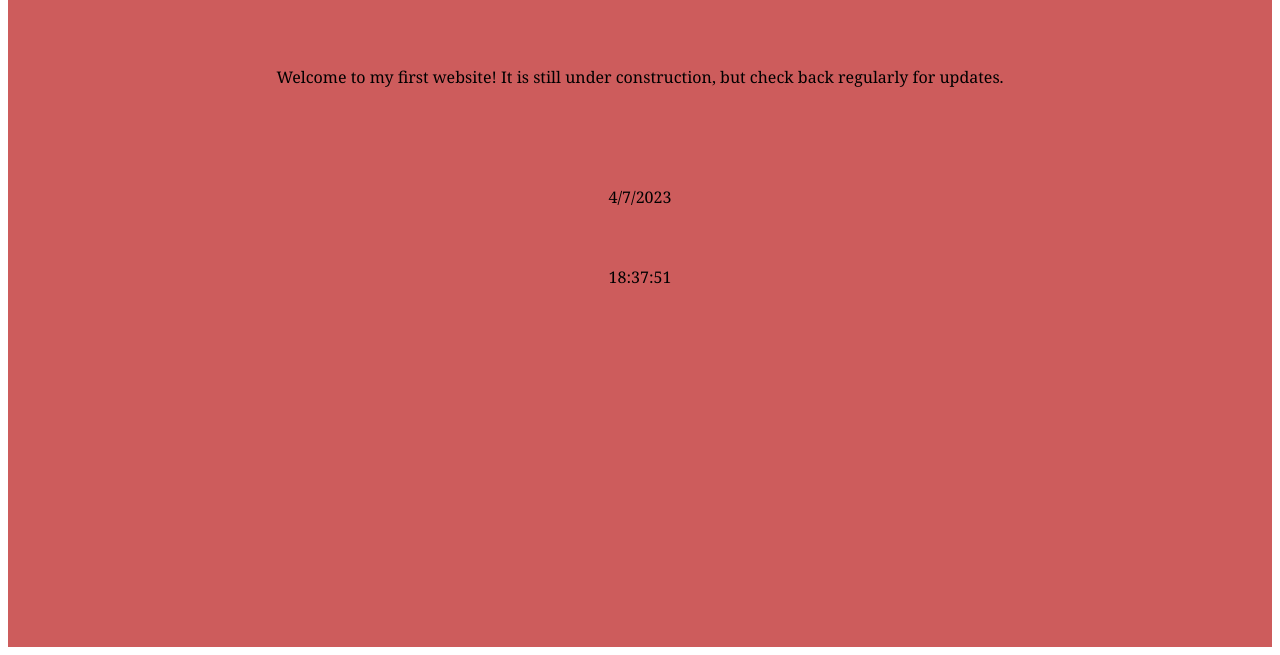
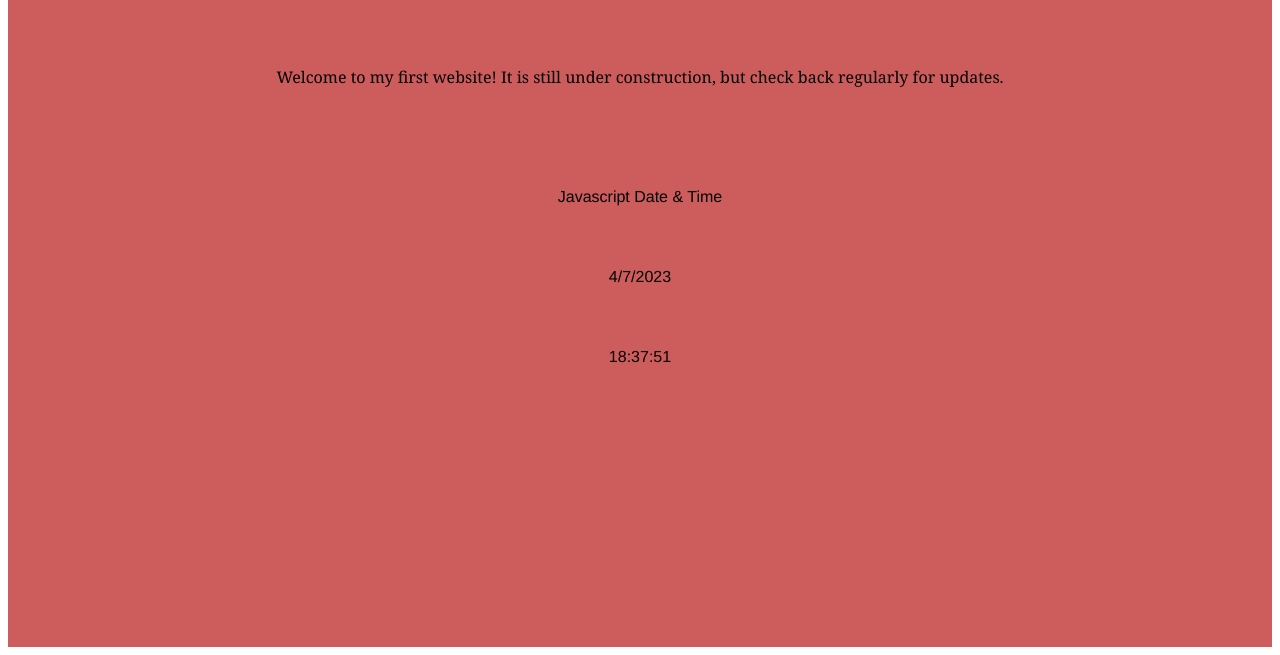
Before and after one commit to rdolmon08/Portfolio, a plain HTML site: page about.html in a window 1280 px wide. Shown: the part 209-864 px from the top of the page. Drawn offline with Linux system fonts and the light colour scheme.

Commit message:
CSS clock changes

```diff
--- a/CSS/style.css
+++ b/CSS/style.css
@@ -79,6 +79,13 @@
 }
 
 #time {
+  height: 5em;
+  display: flex;
+  align-items: center;
+  justify-content: center;
+}
+
+#clock-header {
   height: 5em;
   display: flex;
   align-items: center;
@@ -226,3 +233,15 @@
       margin-right: auto;
       text-align: left;
   }
+
+  .clock-header {
+    font-family:'Franklin Gothic Medium', 'Arial Narrow', Arial, sans-serif;
+  }
+
+  .date {
+    font-family:'Franklin Gothic Medium', 'Arial Narrow', Arial, sans-serif;
+  }
+
+  .clock {
+    font-family:'Franklin Gothic Medium', 'Arial Narrow', Arial, sans-serif;
+  }
--- a/about.html
+++ b/about.html
@@ -27,11 +27,19 @@
     <a href="./quotes.html">Quotes</a>
   </div>
 
+
+
 <section id="about" class="about">
   <div id="about-header">About</div>
   <div id="about-section">
     <p>Welcome to my first website! It is still under construction, but check back regularly for updates.</p>
   </div>
+
+  <section id="clock-header">
+    <div>
+      <p class="clock-header">Javascript Date & Time</p>
+    </div>
+  </section>
 
   <section id="clock">
     <div id="date">
@@ -40,9 +48,13 @@
     <div id="time">
     <div id="ClockDisplay" class="clock" onload="displayTime()"></div>
     </div>
-</div>
+  </div>
   </section>
 </section>
+
+
+
+
 <script src="script.js"></script>
 </body>
 </html>
```
